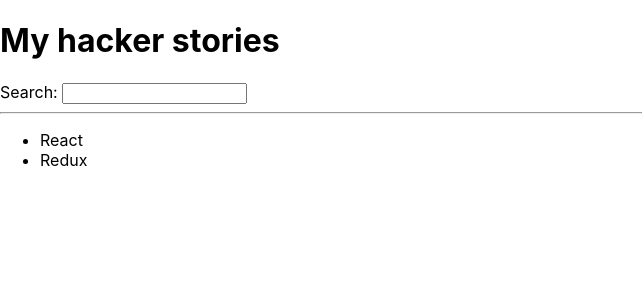
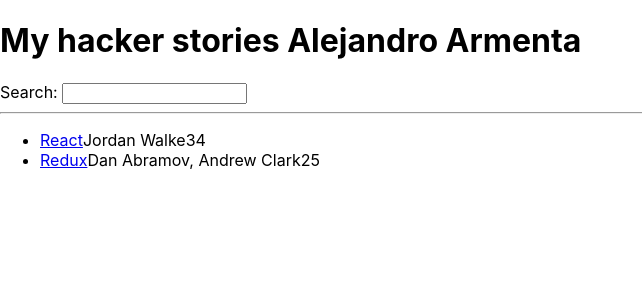
Before and after one commit to alejandro-armenta/hacker-stories, a React (Create React App) app: page / in a window 1280 px wide. Shown: the top 300 px of the page, without its empty margins (0-642 px from the left). Built offline with nearby package versions, Linux system fonts and the light colour scheme.

Commit message:
made components

```diff
--- a/src/App.js
+++ b/src/App.js
@@ -1,18 +1,26 @@
 
-/*
-function getTitle(title){
-  return title
+
+
+function App() {
+  return (
+
+    <div>
+      <h1>My hacker stories Alejandro Armenta</h1>
+
+      <label htmlFor="search">Search: </label>
+      <input id="search" type="text" />
+
+      <hr />
+
+      <List />
+
+    </div>
+  )
 }
 
-const welcome = {
-  greeting: "hello",
-  title: "alejandro",
-};
-*/
-
-const list=[
+const list = [
   {
-    title:'React',
+    title: 'React',
     url: 'https://reactjs.org/',
     author: 'Jordan Walke',
     num_comments: 3,
@@ -20,7 +28,7 @@ const list=[
     objectID: 0,
   },
   {
-    title:'Redux',
+    title: 'Redux',
     url: 'https://redux.js.org/',
     author: 'Dan Abramov, Andrew Clark',
     num_comments: 2,
@@ -29,26 +37,42 @@ const list=[
   },
 ]
 
-function App() {
+function List() {
   return (
+    <ul>
+      {
+        list.map(
+          function (item) {
+            return (
+              <li key={item.objectID}>
+                <span>
+                  <a href={item.url}>{item.title}</a>
+                </span>
+                <span>
+                  {item.author}
+                </span>
+                <span>
+                  {item.num_comments}
+                </span>
+                <span>
+                  {item.points}
+                </span>
+              </li>
+            )
+          }
+        )
+      }
+    </ul>
+  )
+}
 
+function Search() {
+  return (
     <div>
-      <h1>My hacker stories</h1>
 
       <label htmlFor="search">Search: </label>
-      <input id="search" type="text"/>
+      <input id="search" type="text" />
 
-      <hr/>
-
-      <ul>
-        {
-          list.map(
-            function(item){
-              return <li>{item.title}</li>
-            }
-          )
-        }
-      </ul>
     </div>
   )
 }
```
